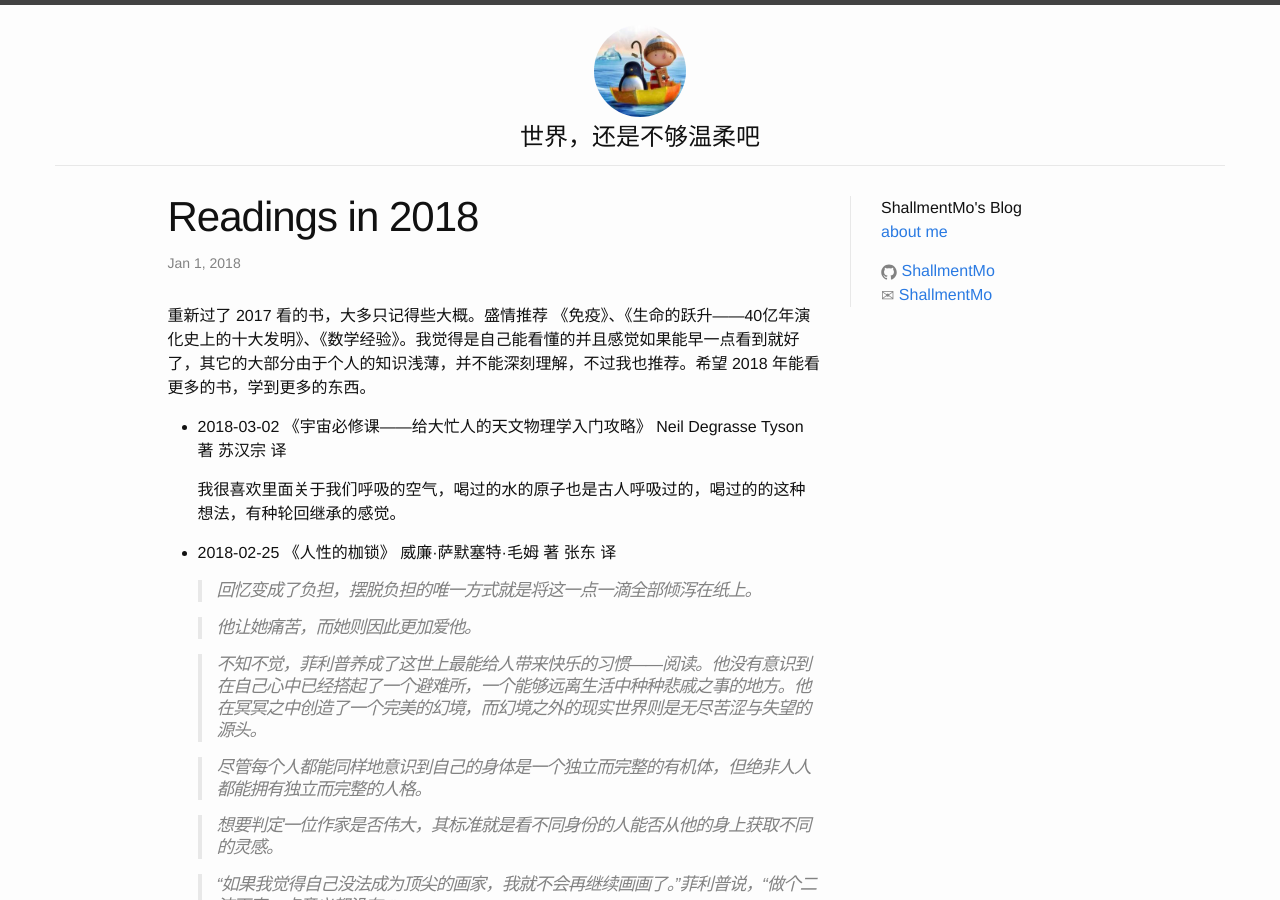
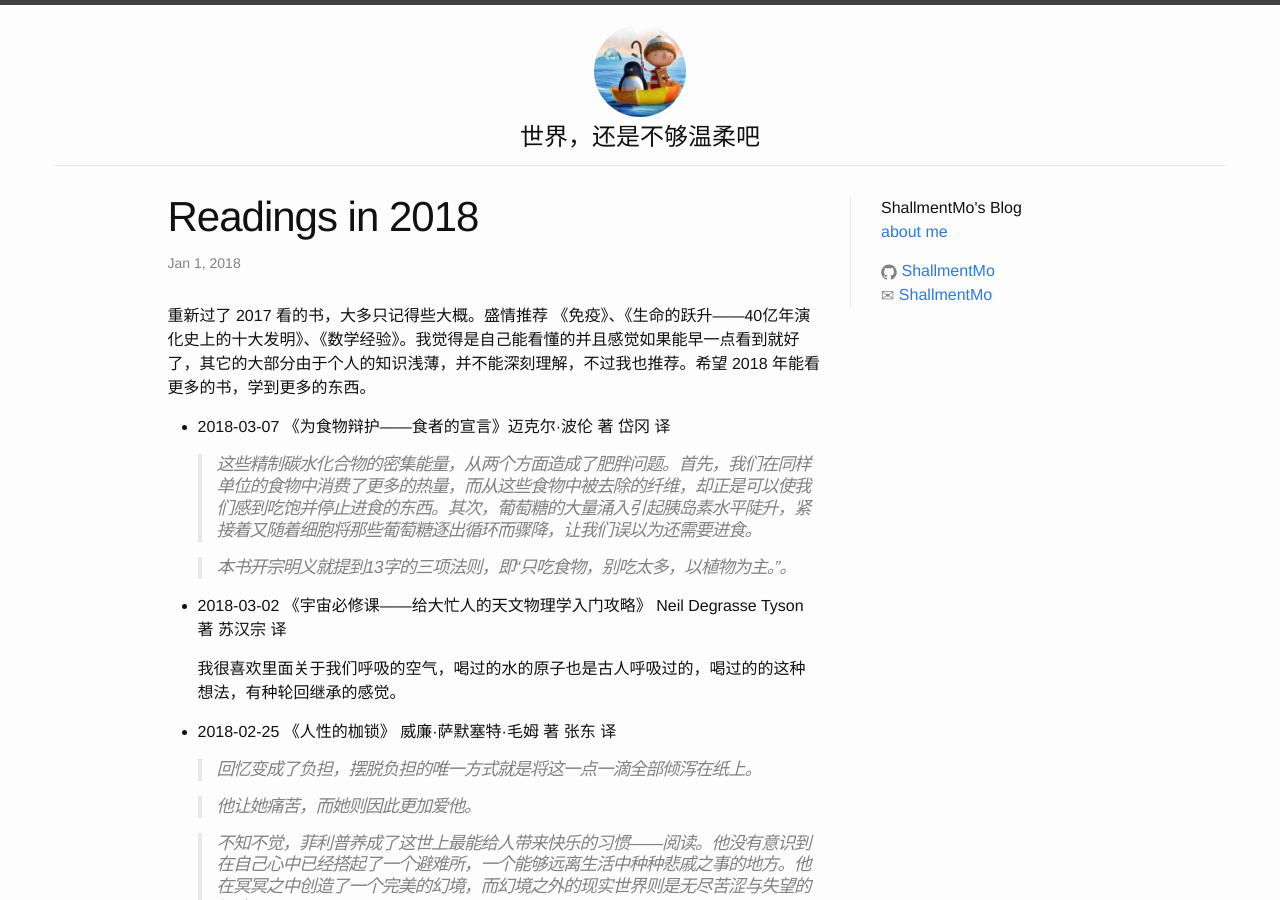
Before and after one commit to ShallmentMo/shallmentmo.github.com, a Jekyll site: the page built from _posts/2018-01-01-reading-in-2018.md, in a window 1280 px wide and 900 px high. Built offline with Jekyll 4.4.1, drawn with Linux system fonts in a browser that asks for light colours.

Commit message:
add 2018-03-07 reading

```diff
--- a/_posts/2018-01-01-reading-in-2018.md
+++ b/_posts/2018-01-01-reading-in-2018.md
@@ -6,6 +6,12 @@ categories: posts
 ---
 
 重新过了 2017 看的书，大多只记得些大概。盛情推荐 《免疫》、《生命的跃升——40亿年演化史上的十大发明》、《数学经验》。我觉得是自己能看懂的并且感觉如果能早一点看到就好了，其它的大部分由于个人的知识浅薄，并不能深刻理解，不过我也推荐。希望 2018 年能看更多的书，学到更多的东西。
+
+* 2018-03-07 《为食物辩护——食者的宣言》迈克尔·波伦 著 岱冈 译
+
+  > 这些精制碳水化合物的密集能量，从两个方面造成了肥胖问题。首先，我们在同样单位的食物中消费了更多的热量，而从这些食物中被去除的纤维，却正是可以使我们感到吃饱并停止进食的东西。其次，葡萄糖的大量涌入引起胰岛素水平陡升，紧接着又随着细胞将那些葡萄糖逐出循环而骤降，让我们误以为还需要进食。
+
+  > 本书开宗明义就提到13字的三项法则，即“只吃食物，别吃太多，以植物为主。”。
 
 * 2018-03-02 《宇宙必修课——给大忙人的天文物理学入门攻略》 Neil Degrasse Tyson 著 苏汉宗 译
 
```
